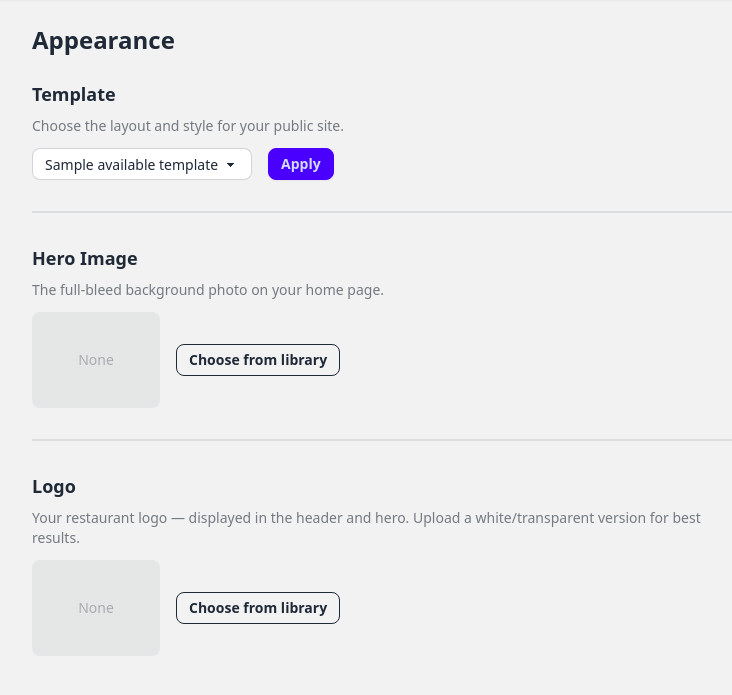
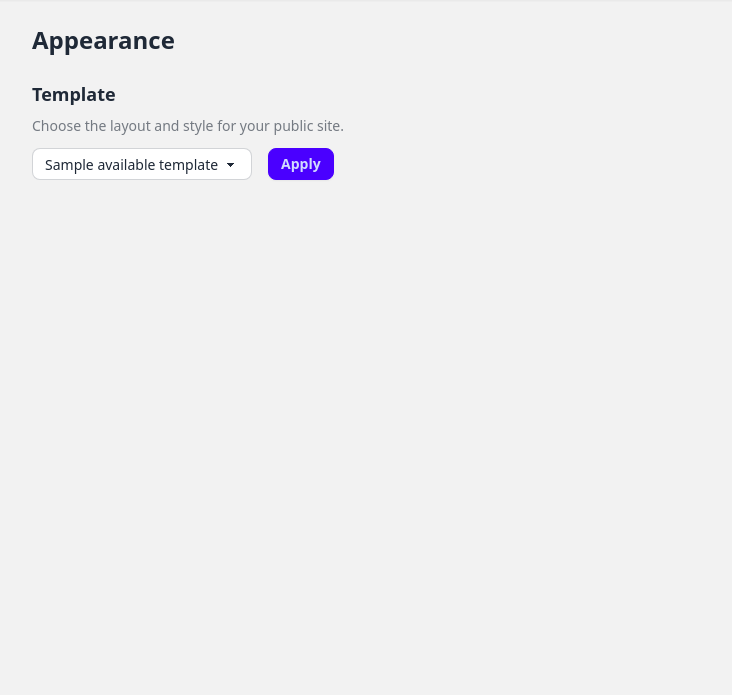
Before and after one commit to davidnewall01/menulike, a FastAPI app: template app/templates/admin/appearance.html in a window 1280 px wide. Shown: the part 68-763 px from the top of the page, without its empty margins (248-980 px from the left). Run offline with FastAPI, Linux system fonts and the light colour scheme; the template is opened without the code that fills it: most values are stand-ins (such as "Sample title", 1, 10 or a date in 2020); some libraries are stand-ins or nearby versions.

Commit message:
Strip hero+logo from Appearance → Template-only (dismantle chunk 3, phase 3)
Remove hero image section, logo section, and surrounding dividers from
appearance.html. Remove dead _appearance_context() helper and simplify
the Appearance route to pass only template-picker context (available_
templates, current_template, is_internal_admin).

assign/clear/picker/carousel routes and _IMAGE_ROLE_URLS constant kept
intact — used by /admin/front-page. Appearance is now Template-only.

Co-Authored-By: Claude Opus 4.6 (1M context) <noreply@anthropic.com>

```diff
--- a/app/templates/admin/appearance.html
+++ b/app/templates/admin/appearance.html
@@ -21,40 +21,6 @@
             <button type="submit" class="btn btn-primary btn-sm">Apply</button>
         </form>
     </div>
-
-    <div class="divider"></div>
-
-    {% if feature_image_mode == "carousel" %}
-    <div>
-        <h2 class="text-lg font-semibold mb-2">Carousel Images</h2>
-        <p class="text-sm text-base-content/60 mb-3">Images cycle through in the carousel on your home page.</p>
-        <div id="slot-feature_images">
-            {% include "admin/_appearance_carousel.html" %}
-        </div>
-    </div>
-    {% else %}
-    <div>
-        <h2 class="text-lg font-semibold mb-2">Hero Image</h2>
-        <p class="text-sm text-base-content/60 mb-3">The full-bleed background photo on your home page.</p>
-        {% set role_key = "feature_images" %}
-        {% set assignment = roles.get("feature_images") %}
-        <div id="slot-feature_images">
-            {% include "admin/_appearance_slot.html" %}
-        </div>
-    </div>
-    {% endif %}
-
-    <div class="divider"></div>
-
-    <div>
-        <h2 class="text-lg font-semibold mb-2">Logo</h2>
-        <p class="text-sm text-base-content/60 mb-3">Your restaurant logo — displayed in the header and hero. Upload a white/transparent version for best results.</p>
-        {% set role_key = "logo" %}
-        {% set assignment = roles.get("logo") %}
-        <div id="slot-logo">
-            {% include "admin/_appearance_slot.html" %}
-        </div>
-    </div>
 </div>
 
 {% endif %}
```
Also changed, not shown: app/web/admin.py (+4 -25 lines).
